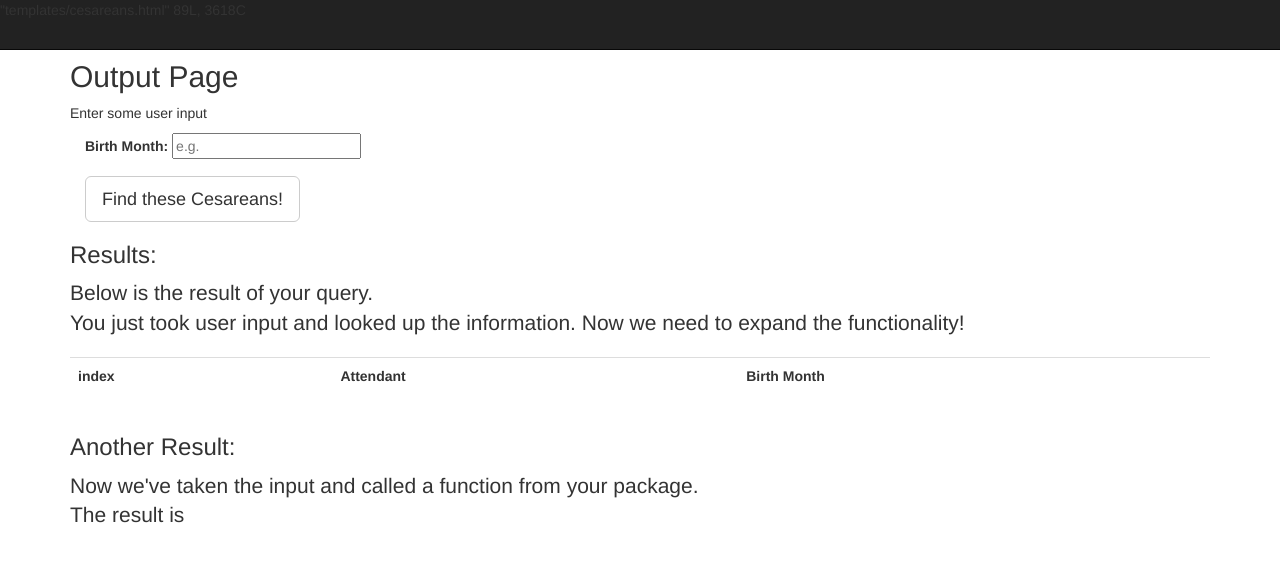
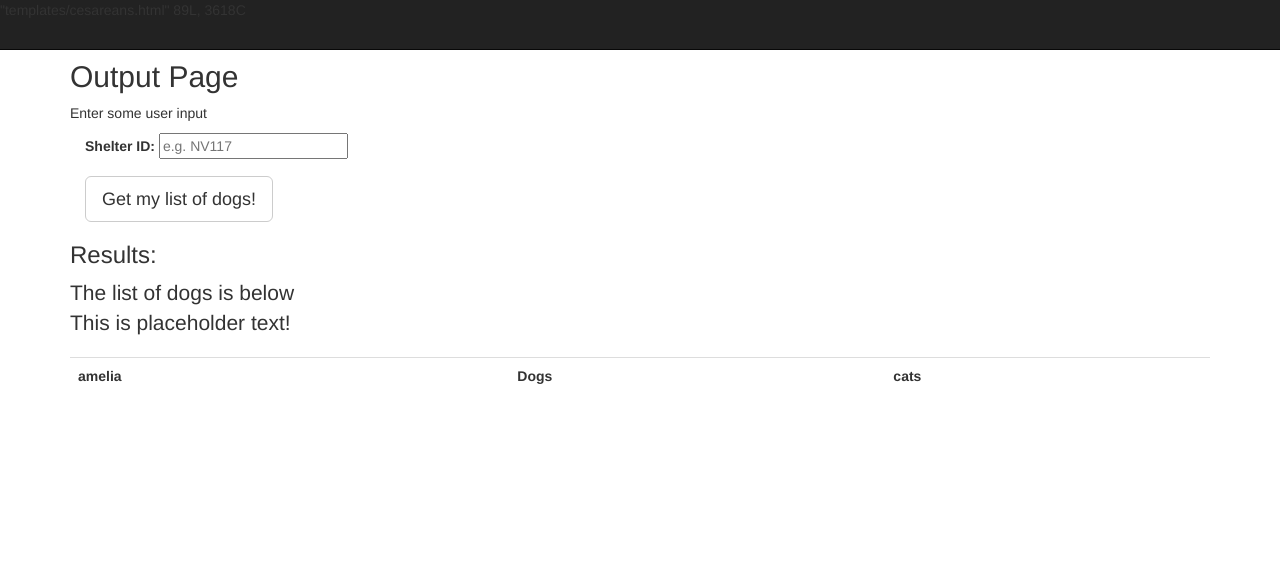
Before and after one commit to ameliakimball/insight, a Flask app: template flask/flaskexample/templates/output.html in a window 1280 px wide. Shown: the top 562 px of the page. Run offline with Flask 2, Linux system fonts and the light colour scheme; the template is opened without the code that fills it, so the values that code supplies are empty; some libraries are stand-ins or nearby versions.

Commit message:
updates html templates for my app

```diff
--- a/flask/flaskexample/templates/input.html
+++ b/flask/flaskexample/templates/input.html
@@ -51,8 +51,8 @@
 
       <form  action="/output" method="GET">
         <div class="form-group">
-          <label for="birth_month">Shelter ID:</label>
-          <input type="text" id="birth_month" name='birth_month' placeholder="e.g. NV16 ">
+          <label for="shelter_id">Shelter ID:</label>
+          <input type="text" id="shelter_id" name='shelter_id' placeholder="e.g. NV16 ">
         </div>
 
         <div>
--- a/flask/flaskexample/templates/output.html
+++ b/flask/flaskexample/templates/output.html
@@ -50,11 +50,11 @@
 
       <form  action="/output" method="GET">
         <div class="form-group">
-          <label for="birth_month">Birth Month:</label>
-          <input type="text" id="birth_month" name='birth_month' placeholder="e.g. ">
+          <label for="shelter_id">Shelter ID:</label>
+          <input type="text" id="shelter_id" name='shelter_id' placeholder="e.g. NV117 ">
         </div>
         <div>
-          <button type="submit" class="btn btn-default btn-lg">Find these Cesareans!</button>
+          <button type="submit" class="btn btn-default btn-lg">Get my list of dogs!</button>
         </div>
       </form>
     </div>
@@ -66,28 +66,19 @@
     <div class="container">
       <div class="starter-template">
         <h3>Results:</h3>
-        <p class="lead">Below is the result of your query.<br> You just took user input and looked up the information. Now we need to expand the functionality!</p>
+        <p class="lead">The list of dogs is below<br> This is placeholder text!</p>
       </div>
 
       <table class="table table-hover">
-      <tr><th>index</th><th>Attendant</th><th>Birth Month</th></tr>
-      {% for birth in births %}
-      <tr><td>{{ birth['index'] }}</td><td>{{ birth['attendant']}}</td><td> {{ birth['birth_month'] }}</td></tr>
+      <tr><th>amelia</th><th>Dogs</th><th>cats</th></tr>
+      {% for line in mylist_of_dicts %}
+      <tr>
+      <td>{{mylist_of_dicts['amelia']}}</td>
+      <td>{{mylist_of_dicts[0]['dogs']}}</td>
+      <td> {{mylist_of_dicts[0]['cats'] }}</td>
+      </tr>
       {% endfor %}
       </table>
-
-
-     </div><!-- /.container -->
-
-    <div class="container">
-      <div class="starter-template">
-        <h3>Another Result:</h3>
-        <p class="lead">Now we've taken the input and called a function from your package.<br>The result is {{the_result}}</p>
-      </div>
-
-
-      <script src="https://code.jquery.com/jquery-1.10.2.min.js"></script>
-      <script src="../static/js/bootstrap.min.js"></script>
 
 
      </div><!-- /.container -->
```
Also changed, not shown: flask/flaskexample/views.py (+6 -35 lines).
